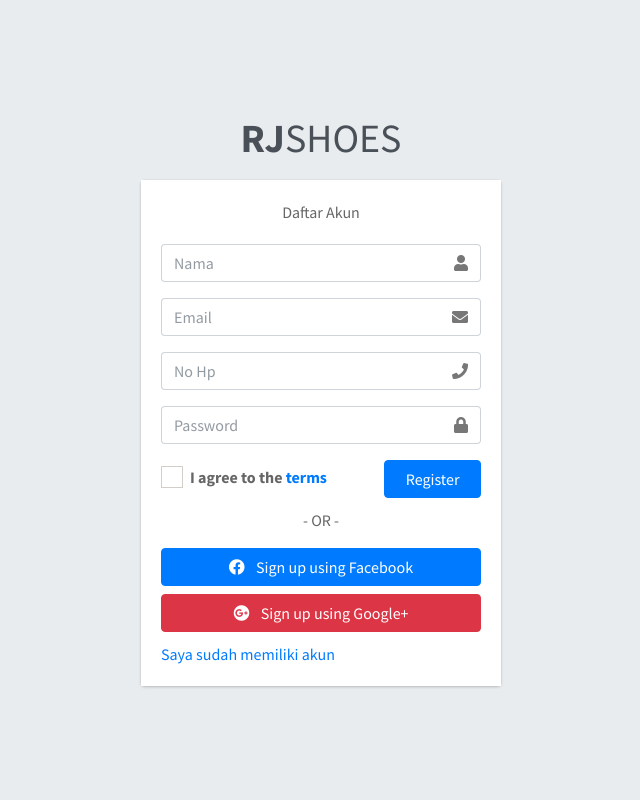
After one commit to rahulil23/belajar-php, a PHP site: page /register.php in a window 1280 px wide. The commit adds this page. Shown: the whole page, without its empty margins (319-959 px from the left). Run offline with PHP 8.4, Linux system fonts and the light colour scheme; some libraries are stand-ins or nearby versions.

Commit message:
[FIX] Register, Login, tambah gambar menampilkan

```diff
--- /dev/null
+++ b/register.php
@@ -0,0 +1,143 @@
+<?php
+include('koneksi.php');
+if ($_SERVER["REQUEST_METHOD"] == "POST") {
+    $name = $_POST["name"];
+    $email = $_POST["email"];
+    $phone_number = $_POST["phone_number"];
+    $password = $_POST["password"];
+
+    // membuat usernmae dari nomer
+    $username = $phone_number;
+
+    // nilai default gorup_id
+    $group_id = 3;
+
+    // Hash password untuk keamanan
+    $hashed_password = password_hash($password, PASSWORD_BCRYPT);
+
+    // Insert data pengguna ke dalam database
+    $sql = "INSERT INTO users (name, email, phone_number, username, password, group_id) VALUES ('$name', '$email', '$phone_number', '$username', '$hashed_password', $group_id)";
+
+    if ($conn->query($sql) === TRUE) {
+        $success = true;
+    } else {
+        $error = true;
+    }
+}
+
+
+// Close the database connection
+$conn->close();
+?>
+
+<!DOCTYPE html>
+<html lang="en">
+
+<head>
+    <meta charset="utf-8">
+    <meta name="viewport" content="width=device-width, initial-scale=1">
+    <title>Registrasi</title>
+
+    <!-- Google Font: Source Sans Pro -->
+    <link rel="stylesheet" href="https://fonts.googleapis.com/css?family=Source+Sans+Pro:300,400,400i,700&display=fallback">
+    <!-- Font Awesome -->
+    <link rel="stylesheet" href="asset/plugins/fontawesome-free/css/all.min.css">
+    <!-- icheck bootstrap -->
+    <link rel="stylesheet" href="asset/plugins/icheck-bootstrap/icheck-bootstrap.min.css">
+    <!-- Theme style -->
+    <link rel="stylesheet" href="asset/dist/css/adminlte.min.css">
+</head>
+
+<body class="hold-transition register-page">
+    <div class="register-box">
+        <div class="register-logo">
+            <a href="" class="h1"><b>RJ</b>SHOES</a>
+        </div>
+        <div class="card">
+            <div class="card-body register-card-body">
+                <p class="login-box-msg">Daftar Akun</p>
+
+                <?php if (isset($success)) : ?>
+                    <p class="login-box-msg">Pendaftaran berhasil</p>
+                <?php elseif (isset($error)) : ?>
+                    <p class="login-box-msg">Data tidak valid</p>
+                <?php endif; ?>
+
+                <form action="" method="post">
+                    <div class="input-group mb-3">
+                        <input type="text" name="name" class="form-control" placeholder="Nama">
+                        <div class="input-group-append">
+                            <div class="input-group-text">
+                                <span class="fas fa-user"></span>
+                            </div>
+                        </div>
+                    </div>
+                    <div class="input-group mb-3">
+                        <input type="email" name="email" class="form-control" placeholder="Email">
+                        <div class="input-group-append">
+                            <div class="input-group-text">
+                                <span class="fas fa-envelope"></span>
+                            </div>
+                        </div>
+                    </div>
+                    <div class="input-group mb-3">
+                        <input type="text" name="phone_number" class="form-control" placeholder="No Hp" required>
+                        <div class="input-group-append">
+                            <div class="input-group-text">
+                                <span class="fas fa-phone"></span>
+                            </div>
+                        </div>
+                    </div>
+                    <div class="input-group mb-3">
+                        <input type="password" name="password" class="form-control" placeholder="Password">
+                        <div class="input-group-append">
+                            <div class="input-group-text">
+                                <span class="fas fa-lock"></span>
+                            </div>
+                        </div>
+                    </div>
+                    <div class="row">
+                        <div class="col-8">
+                            <div class="icheck-primary">
+                                <input type="checkbox" id="agreeTerms" name="terms" value="agree">
+                                <label for="agreeTerms">
+                                    I agree to the <a href="#">terms</a>
+                                </label>
+                            </div>
+                        </div>
+                        <!-- /.col -->
+                        <div class="col-4">
+                            <button type="submit" class="btn btn-primary btn-block">Register</button>
+                        </div>
+                        <!-- /.col -->
+                    </div>
+                </form>
+
+                <div class="social-auth-links text-center">
+                    <p>- OR -</p>
+                    <a href="#" class="btn btn-block btn-primary">
+                        <i class="fab fa-facebook mr-2"></i>
+                        Sign up using Facebook
+                    </a>
+                    <a href="#" class="btn btn-block btn-danger">
+                        <i class="fab fa-google-plus mr-2"></i>
+                        Sign up using Google+
+                    </a>
+                </div>
+
+                <a href="login.php" class="text-center">Saya sudah memiliki akun</a>
+            </div>
+            <!-- /.form-box -->
+        </div><!-- /.card -->
+    </div>
+    <!-- /.register-box -->
+
+    <!-- jQuery -->
+    <script src="asset/plugins/jquery/jquery.min.js"></script>
+    <!-- Bootstrap 4 -->
+    <script src="asset/plugins/bootstrap/js/bootstrap.bundle.min.js"></script>
+    <!-- AdminLTE App -->
+    <script src="asset/dist/js/adminlte.min.js"></script>
+</body>
+
+</html>
```
Also changed, not shown: Data_produk.php (+23 -3 lines), login.php (+41 -19 lines), tambah_produk.php (+29 -1 lines), uploud/VB Onboarding.png (added), uploud/bps.jpg (added), uploud/sepatu gunung.jpg (added), uploud/spt.jpeg (added).
